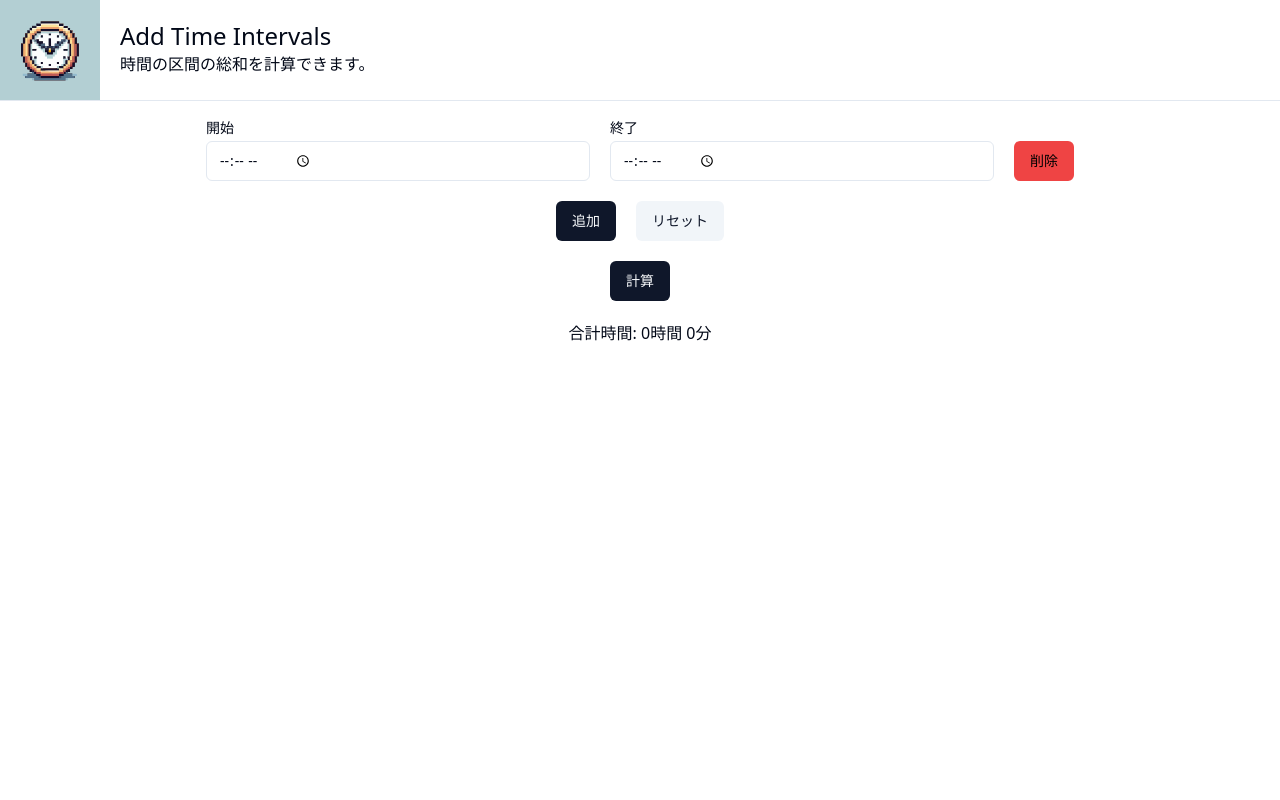
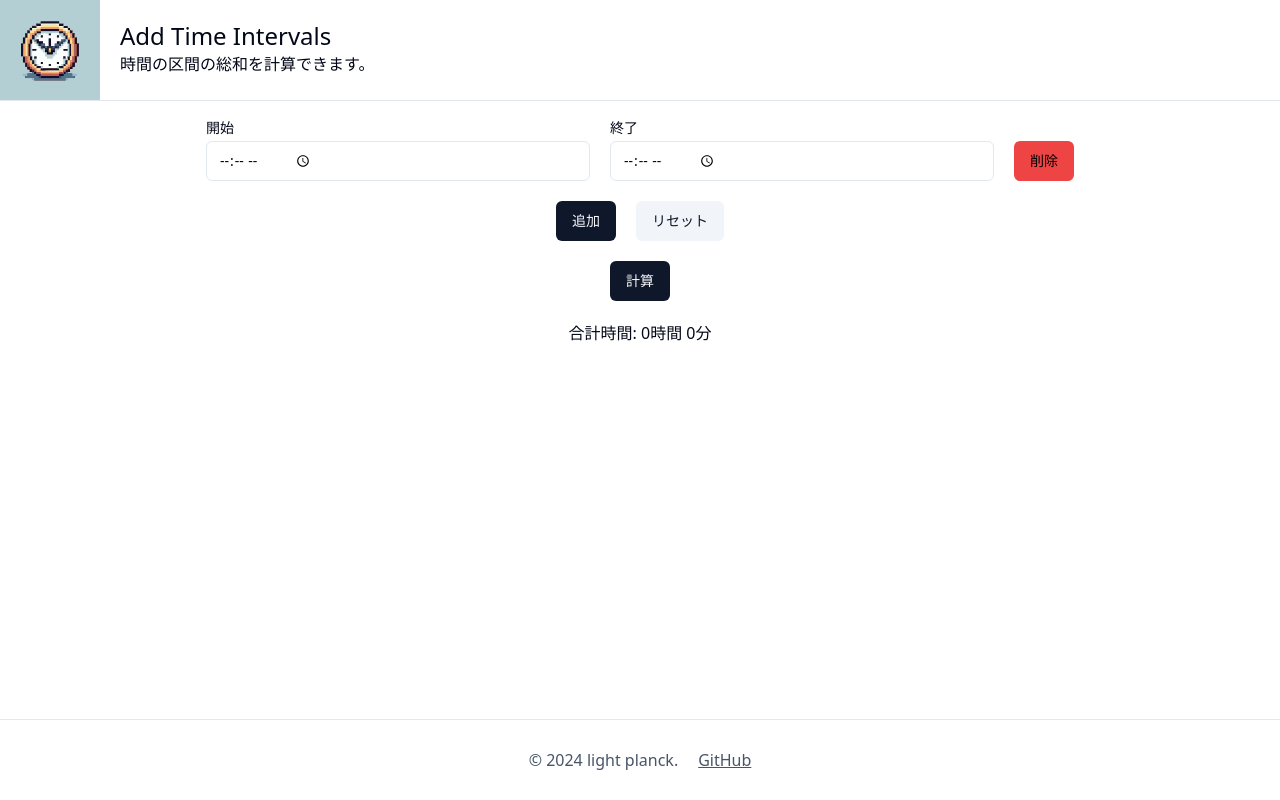
Before and after one commit to light-planck/time-wizard, a React (Vite) app: page / in a window 1280 px wide. Built offline with nearby package versions, Linux system fonts and the light colour scheme.

Commit message:
feat: フッターを追加

```diff
--- a/src/app.tsx
+++ b/src/app.tsx
@@ -1,6 +1,7 @@
 import { ExclamationTriangleIcon } from "@radix-ui/react-icons";
 
 import { IntervalInput } from "./components/interval-input";
+import { Footer } from "./components/layouts/footer";
 import { Header } from "./components/layouts/header";
 import { Alert, AlertTitle, AlertDescription } from "./components/ui/alert";
 import { Button } from "./components/ui/button";
@@ -18,7 +19,8 @@ const App = () => {
   const { total, totalError, onAddIntervals } = useTotalTime(timeIntervals);
 
   return (
-    <div>
+    <div className="flex flex-col min-h-screen m-0">
+      <div className="flex-1">
         <Header />
         <div className="flex flex-col gap-5 p-5">
           <div className="flex flex-col gap-5">
@@ -57,6 +59,8 @@ const App = () => {
           </div>
         </div>
       </div>
+      <Footer />
+    </div>
   );
 };
 
--- /dev/null
+++ b/src/components/layouts/footer/index.tsx
@@ -0,0 +1,20 @@
+export const Footer = () => {
+  return (
+    <div className="shrink-0">
+      <hr />
+      <footer>
+        <div className="p-7 flex gap-5 justify-center items-center">
+          <p className="text-slate-600">
+            &copy; {new Date().getFullYear()} light planck.
+          </p>
+          <a
+            className="inline-block text-slate-600 underline hover:text-blue-500"
+            href="https://github.com/light-planck/add-time-intervals"
+          >
+            GitHub
+          </a>
+        </div>
+      </footer>
+    </div>
+  );
+};
```
Also changed, not shown: 1 other file (tests, documents, lock files or other folders). Lines whose indentation alone changed are shown as unchanged.
